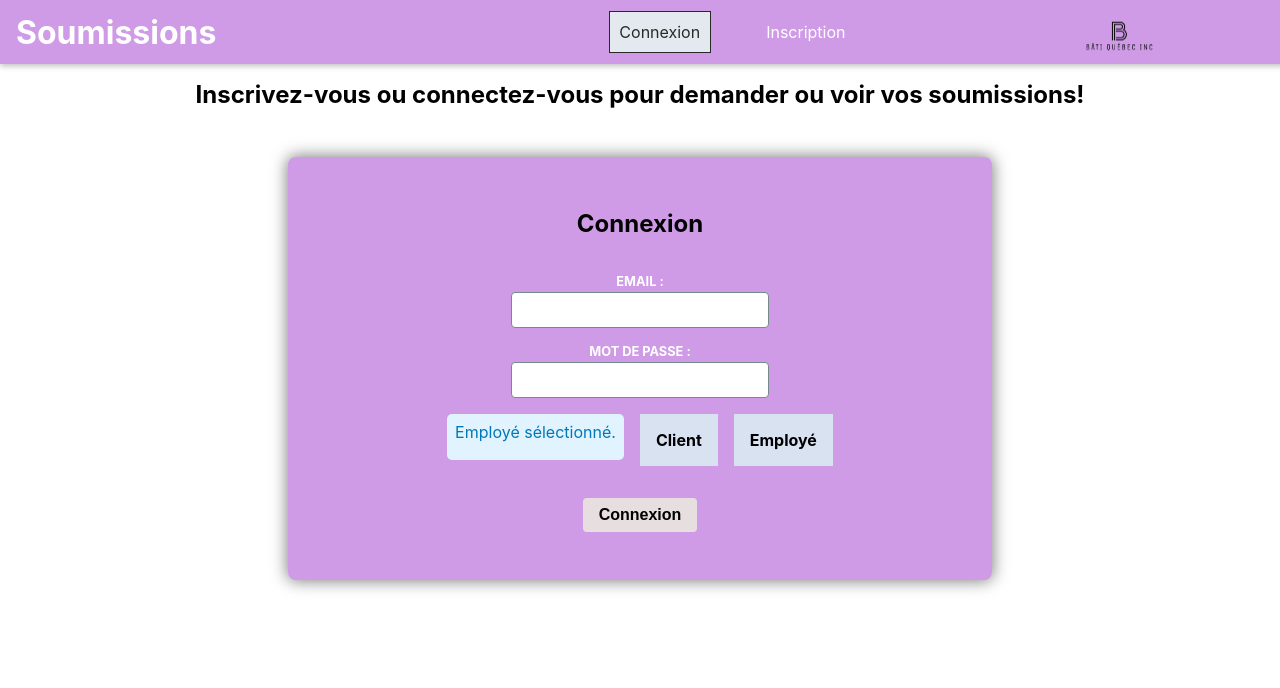
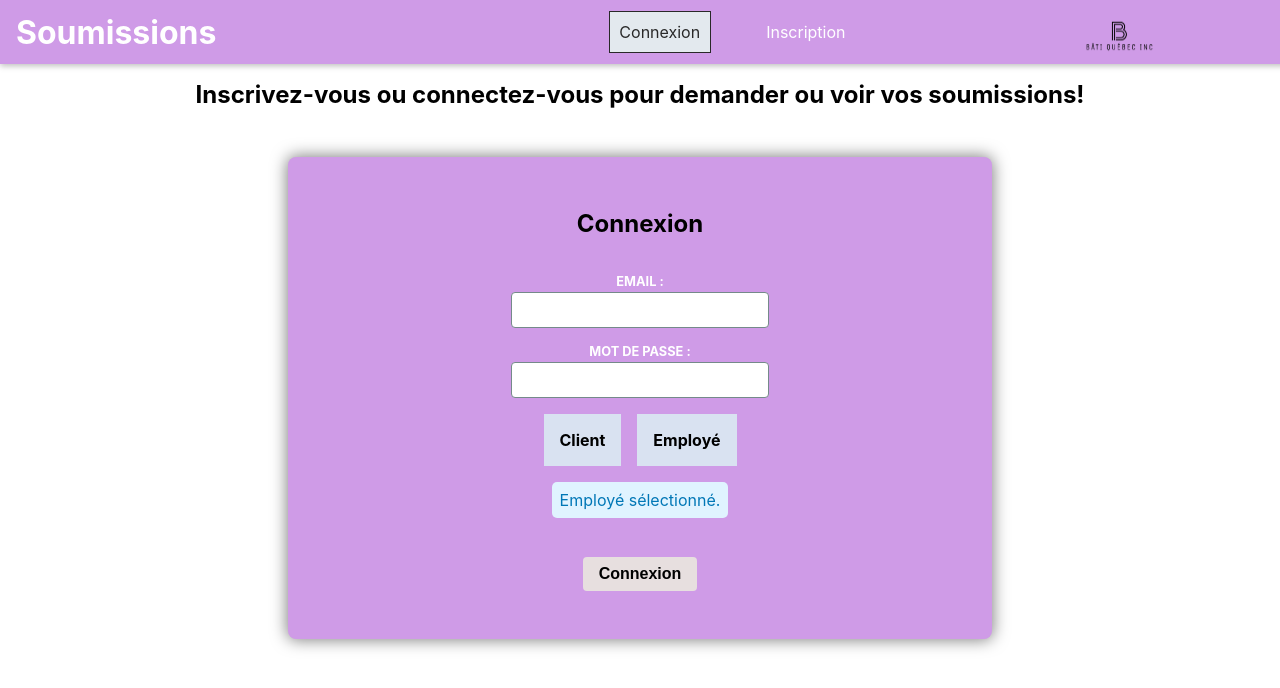
Before and after one commit to MyriamAssam/app-soumission, a React (Create React App) app in the folder Frontend/: page /connexion in a window 1280 px wide. Both pictures are taken after a click on the link "Employé". Shown: the top 688 px of the page. Built offline with nearby package versions, Linux system fonts and the light colour scheme.

Commit message:
Ajustements

```diff
--- a/Frontend/src/components/inscription/Inscription.jsx
+++ b/Frontend/src/components/inscription/Inscription.jsx
@@ -124,7 +124,7 @@ export default function Inscription(props) {
           />
         </div>
       </div>
-      {props.type === "Employé" && (
+      {typeCompte === "Employé" && (
         <div className="controles no-margin">
           <label>Domaine de spécialité :</label>
           <select name="specialite" required>
@@ -162,7 +162,11 @@ export default function Inscription(props) {
           <strong>Employé</strong>
         </a>
       </div>
-
+      {message && (
+        <div className={`message ${message.type}`}>
+          {message.text}
+        </div>
+      )}
       <p className="form-actions">
         <button className="boutonLog" type="submit">
           <strong>Inscription</strong>
--- a/Frontend/src/components/login/Login.jsx
+++ b/Frontend/src/components/login/Login.jsx
@@ -76,11 +76,7 @@ export default function Login(props) {
 
 
       <div className="typeCompte">
-        {message && (
-          <div className={`message ${message.type}`}>
-            {message.text}
-          </div>
-        )}
+
 
         <a onClick={() => {
           setTypeCompte("Client");
@@ -96,7 +92,11 @@ export default function Login(props) {
           <strong>Employé</strong>
         </a>
       </div>
-
+      {message && (
+        <div className={`message ${message.type}`}>
+          {message.text}
+        </div>
+      )}
       <p className="form-actions">
         <button className="boutonLog" type="submit">
           <strong>Connexion</strong>
```
